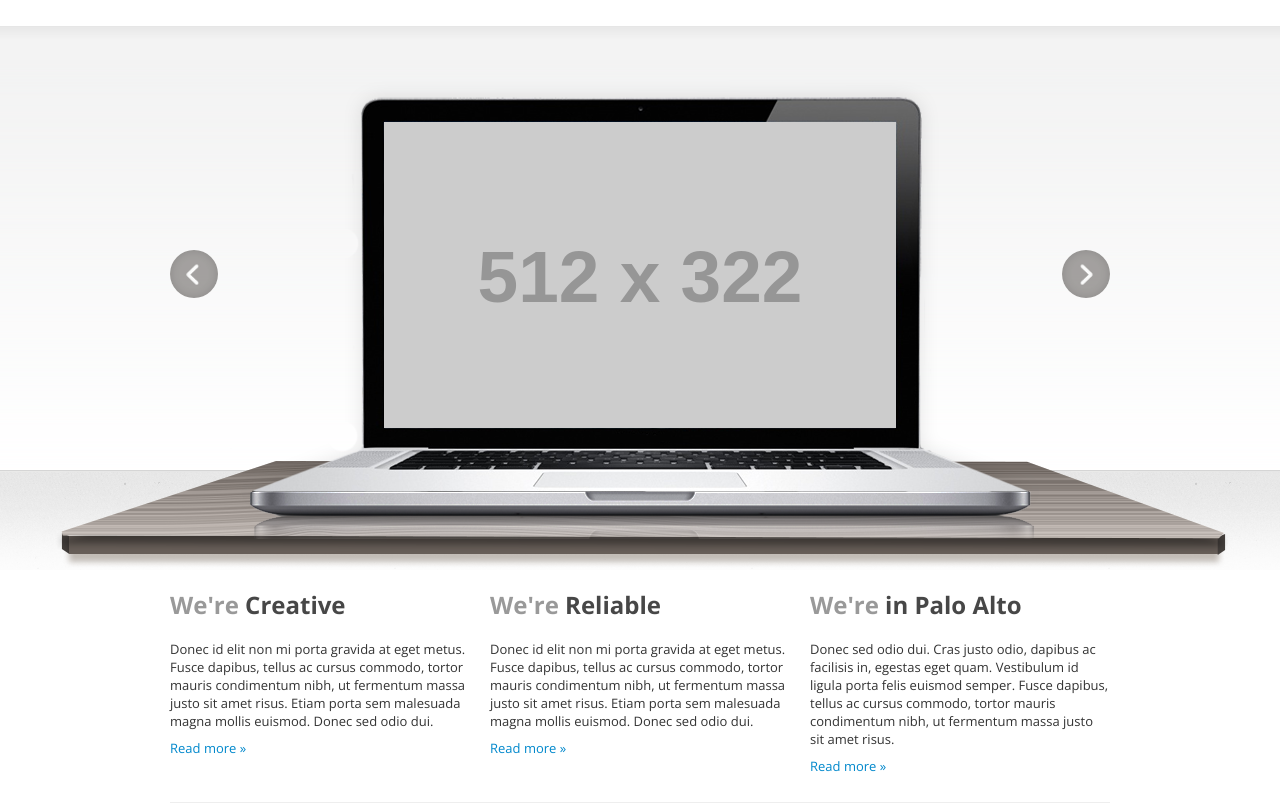
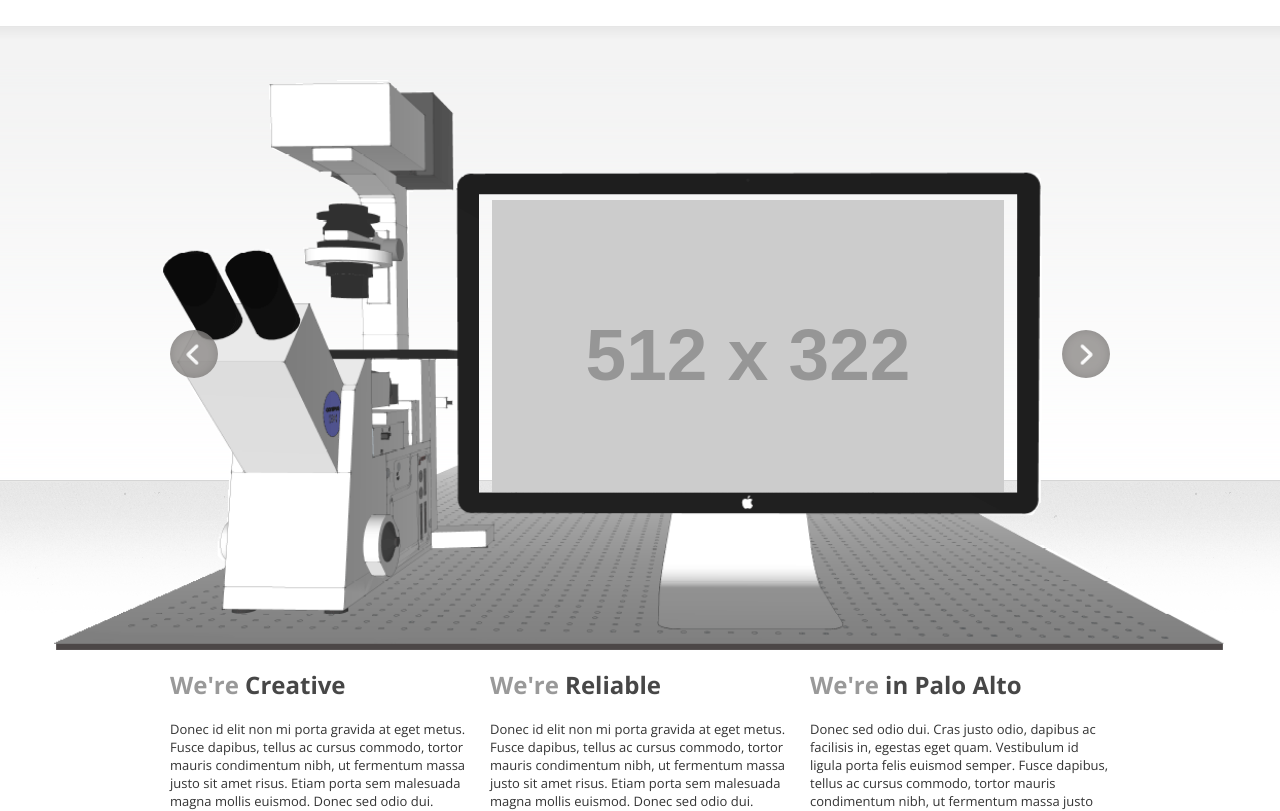
Before and after one commit to leiferlab/leiferlab.princeton.edu, a PHP site: page / in a window 1280 px wide. Shown: the part 64-875 px from the top of the page. Run offline with PHP 8.4, Linux system fonts and the light colour scheme; grey boxes labelled with a size stand in for pictures from a placeholder-image service; some libraries are stand-ins or nearby versions; some web fonts are replaced.

Commit message:
incorporated microscope into carousel

```diff
--- a/css/style.css
+++ b/css/style.css
@@ -959,7 +959,7 @@ input:focus, textarea:focus {
 	margin-bottom:20px;
 }
 .lead-container .container {
-	padding:20px 0 20px 0;
+	padding: 20px 0 20px 0;
 }
 
 	/* --------------------------------------------------------	*/
@@ -968,17 +968,17 @@ input:focus, textarea:focus {
 
 	.lead-container {
 		overflow:hidden;
-		background:url(../img/carousel-macbook-background.png) 0 410px repeat-x;
+		background:url(../img/carousel-macbook-background.png) 0 420px repeat-x;
 	}
 	.carousel.macbook {
 		position:relative;
 		border:0;
 		width:100%;
-		height:470px;
+		height:550px;
 		margin:0 auto;
 		padding:0;
 	}
-	.carousel .carousel-macbook {
+	.zusel .carousel-macbook {
 		display:none;
 	}
 	.carousel.macbook .carousel-macbook {
@@ -993,15 +993,25 @@ input:focus, textarea:focus {
 	}
 	.carousel.macbook .item {
 		overflow:hidden;
-		margin-top:42px;
+		margin-top:120px;
 	}
 	.carousel.macbook .carousel-inner {
-		width:512px;
-		height:348px;
-		margin:0 auto;
-	}
+		width:538px;
+		height:412px;
+		/* margin:0 auto; */
+	}
+
+	.carousel-inner { /* Added by Andy */
+		margin-left: auto;
+		margin-right: 93px;
+		/*padding-top:65px;*/
+
+		/* adjust padding top to scootch the carosoul object down */
+	}
+
+
 	.carousel.macbook .carousel-control {
-		margin-top:-65px;
+	/*	margin-top:-65px;*/ /* Move them up a bit */
 		background-color:#8E8B89;
 
 		-webkit-border-radius:50%;
@@ -1031,8 +1041,8 @@ input:focus, textarea:focus {
 			background:url(../img/carousel-macbook-background.png) 0 360px repeat-x;
 		}
 		.carousel.macbook .carousel-macbook {
-			width:620px;
-			width:1008px;
+			width:500px;
+			width:928px;
 			left:-142px;
 			height:auto;
 		}
@@ -1041,6 +1051,7 @@ input:focus, textarea:focus {
 		}
 		.carousel.macbook .item {
 			margin-top:34px;
+			margin-top:64px;
 		}
 		.carousel.macbook .carousel-inner {
 			width:440px;
--- a/index.html
+++ b/index.html
@@ -49,8 +49,8 @@
 					</a>
 					<ul class="nav">
 						<li class="active"><a href="index.html" title="Home">Home</a></li>
-						<li><a href="work.html" title="Our work">Research</a></li>
-						<li><a href="plans.html" title="Plans and pricing">Publications</a></li>
+						<li><a href="work.html" title="Research">Research</a></li>
+						<li><a href="plans.html" title="Publications">Publications</a></li>
 						<li><a href="team.html" title="Our team">Our team</a></li>
 						<li>
 							<a href="blog.html" title="Our blog">Blog</a>
@@ -86,7 +86,7 @@
 
 	<!-- Macbook carousel -->
 	<div id="carousel" class="carousel slide macbook" rel="carousel">
-		<img src="img/carousel-macbook.png" class="carousel-macbook" alt="" />
+		<img src="img/carousel-microscope.png" class="carousel-macbook" alt="" />
 		<!-- Carousel items -->
 		<div class="carousel-inner">
 			<!-- Item -->
```
Also changed, not shown: img/carousel-microscope.png (added).
